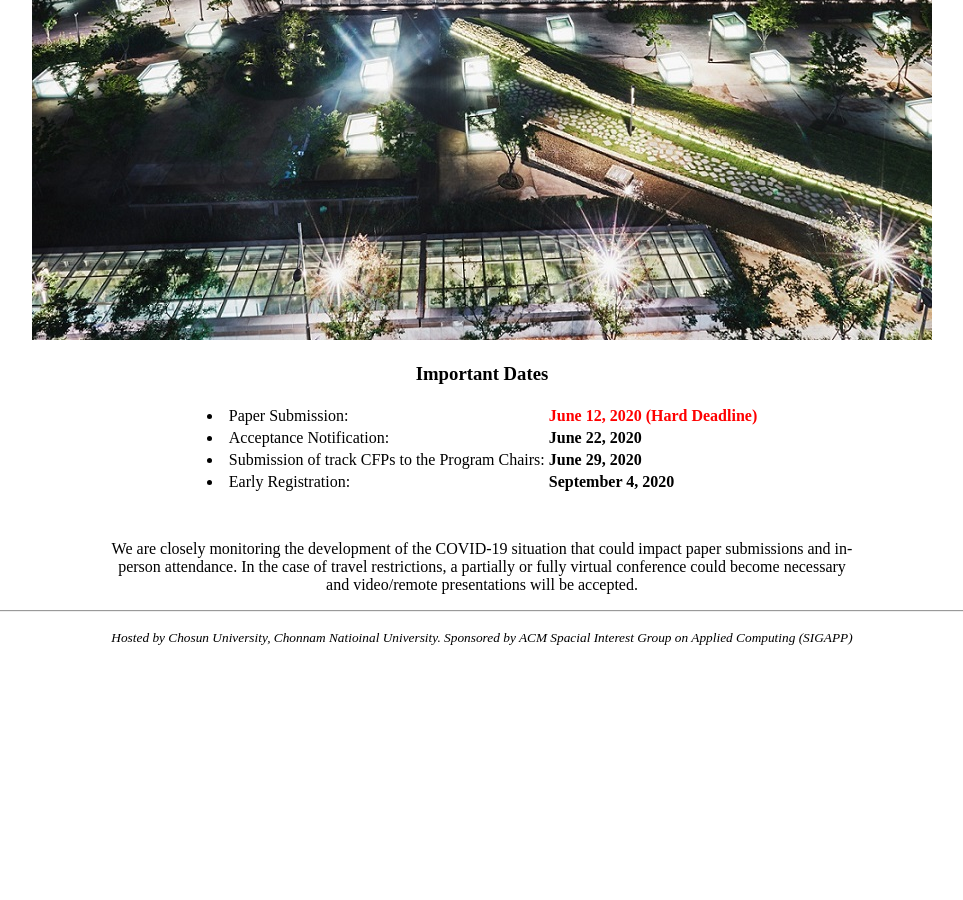
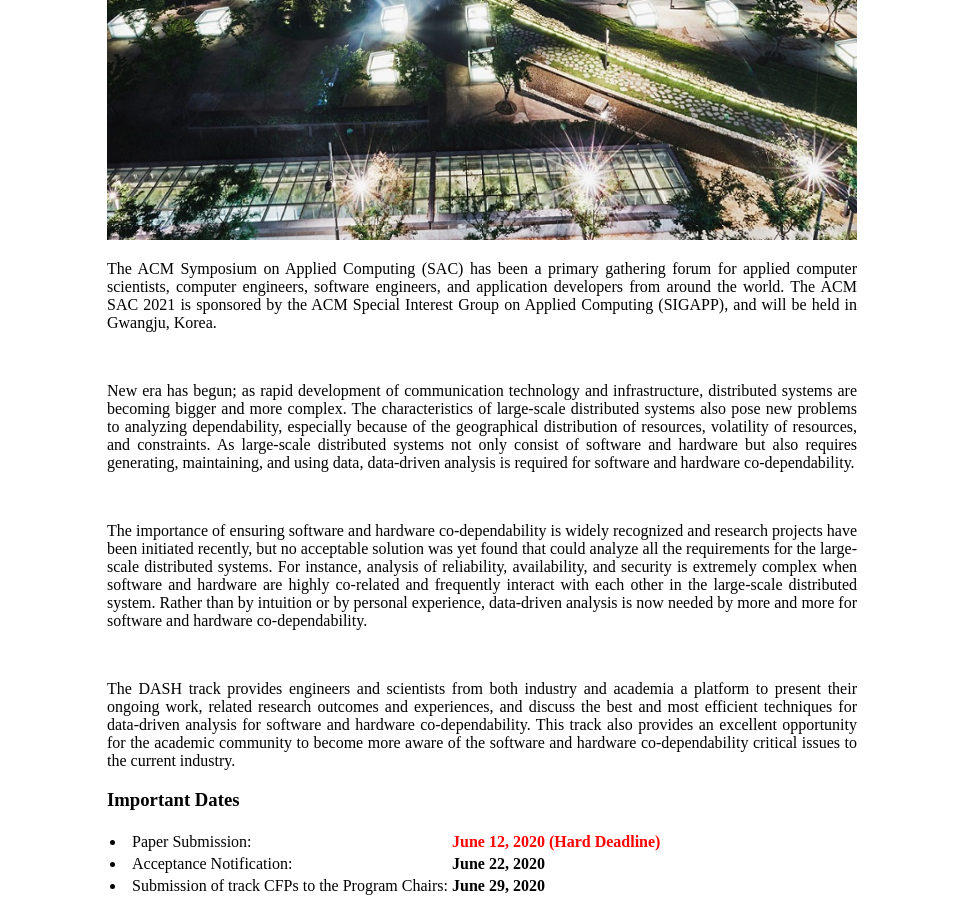
Before and after one commit to sac-dash/2021, a Jekyll site: the page built from index.html, in a window 1280 px wide and 900 px high, scrolled down 469 px. Shown: the whole window, without its empty margins (158-1121 px from the left). Built offline with Jekyll 4.4.1, drawn with Linux system fonts in a browser that asks for light colours; the list of posts is cut into pages by our own code; before the commit the page ends 1131 px from its top, so only the background shows below that.

Commit message:
Update index.html

```diff
--- a/index.html
+++ b/index.html
@@ -3,14 +3,23 @@
 title: Dash Track in ACM/SIGAPP SAC 2021
 ---
 
-<div>
+<div class="container">
+      <div class="content">
             <center>
                   <h2>
                         Kimdaejung Convention Center, Gwangju, Republic of Korea</br>
                         March 22-26, 2021
                   </h2>
+            </center>
 
             <img src="https://sac-dash.github.io/2021/image/SAC2021-Background.jpg" alt="" style="max-width: 100%; height: auto;">
+
+            <div>
+                  <p style="text-align: justify">The ACM Symposium on Applied Computing (SAC) has been a primary gathering forum for applied computer scientists, computer engineers, software engineers, and application developers from around the world. The ACM SAC 2021 is sponsored by the ACM Special Interest Group on Applied Computing (SIGAPP), and will be held in Gwangju, Korea.</p></br>
+                  <p style="text-align: justify">New era has begun; as rapid development of communication technology and infrastructure, distributed systems are becoming bigger and more complex. The characteristics of large-scale distributed systems also pose new problems to analyzing dependability, especially because of the geographical distribution of resources, volatility of resources, and constraints. As large-scale distributed systems not only consist of software and hardware but also requires generating, maintaining, and using data, data-driven analysis is required for software and hardware co-dependability.</p></br>
+                  <p style="text-align: justify">The importance of ensuring software and hardware co-dependability is widely recognized and research projects have been initiated recently, but no acceptable solution was yet found that could analyze all the requirements for the large-scale distributed systems. For instance, analysis of reliability, availability, and security is extremely complex when software and hardware are highly co-related and frequently interact with each other in the large-scale distributed system. Rather than by intuition or by personal experience, data-driven analysis is now needed by more and more for software and hardware co-dependability.</p></br>
+                  <p style="text-align: justify">The DASH track provides engineers and scientists from both industry and academia a platform to present their ongoing work, related research outcomes and experiences, and discuss the best and most efficient techniques for data-driven analysis for software and hardware co-dependability. This track also provides an excellent opportunity for the academic community to become more aware of the software and hardware co-dependability critical issues to the current industry.</p>
+            </div>
 
             <div>
                   <h3>Important Dates</h3>
@@ -51,9 +60,5 @@
                         </tbody>
                   </table>
             </div>
-
-            <div class="content" style="padding-top: 30px;">
-                  <p>We are closely monitoring the development of the COVID-19 situation that could impact paper submissions and in-person attendance. In the case of travel restrictions, a partially or fully virtual conference could become necessary and video/remote presentations will be accepted.</p>
       </div>
-      </center>
 </div>
```
Lines whose indentation alone changed are shown as unchanged.
